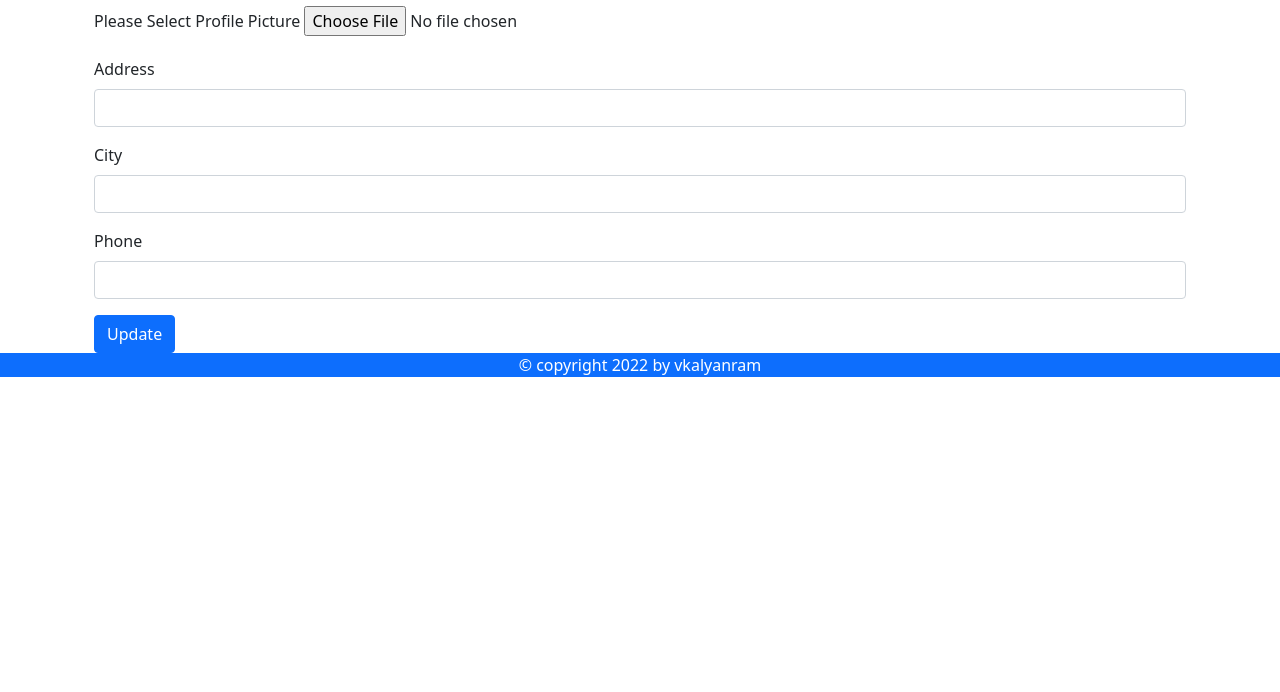
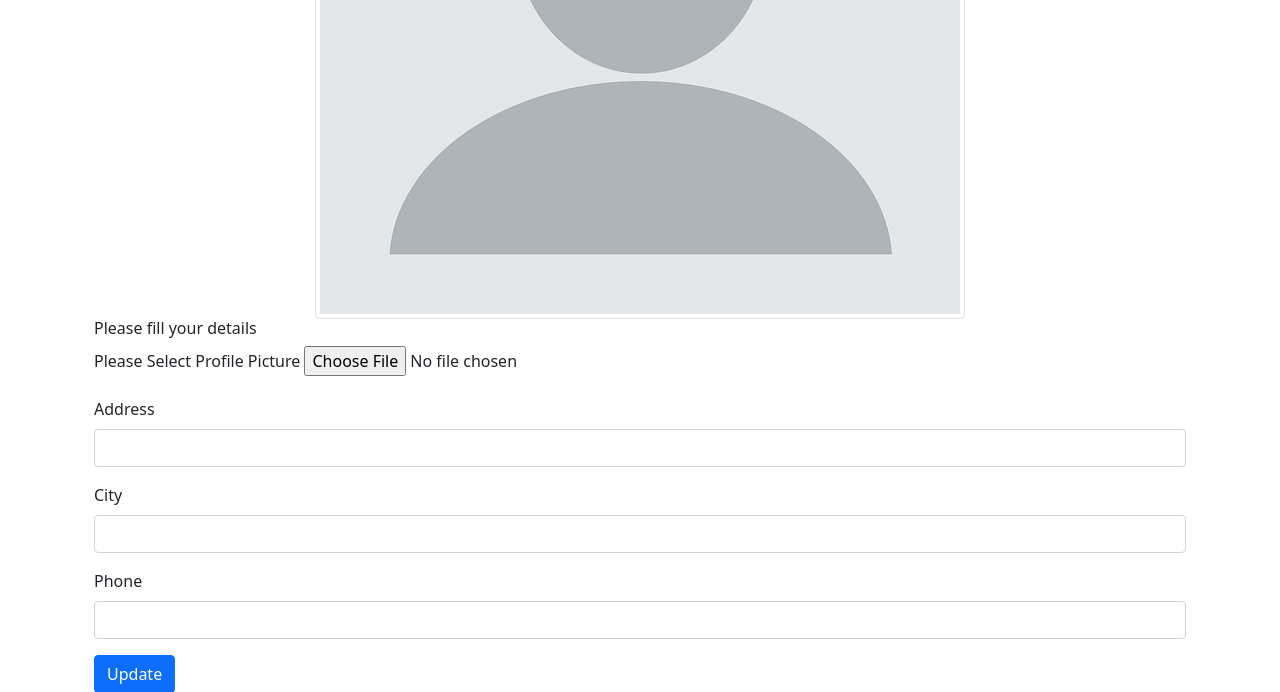
Before and after one commit to vkalyanram/UMDjango, a Django app: page / in a window 1280 px wide. Shown: the part 548-1240 px from the top of the page. Before the commit the page ends 925 px from the top, so only its background shows below. Run offline with Django 4.2, Linux system fonts and the light colour scheme; the visitor is signed in with stand-in values (Sample User, id 1).

Commit message:
pagetest

```diff
--- a/templates/dashboard.html
+++ b/templates/dashboard.html
@@ -3,7 +3,7 @@
 
  <a class="btn btn-primary"  href="/logout">Logout</a>
 <div class="alert alert-warning alert-dismissible fade show" role="alert">
-  <strong>Hi </strong> {{message  }}
+  <strong>Hi </strong> {{message}}
   <button type="button" class="btn-close" data-bs-dismiss="alert" aria-label="Close"></button>
 </div>
 <div class="text-left">
--- a/templates/index.html
+++ b/templates/index.html
@@ -5,7 +5,7 @@
   <p>Hi <b>{{ user.username }}</b></p>
 
   <div class="text-center">
-    <img src="/media/qr_code_images/6d4065b3c42d4a208b36518504d4e0ef-20220818112457.png" class="img-thumbnail">
+    <img src="/media/blank-profile-picture.png" class="img-thumbnail">
 
 </div>
 
```
